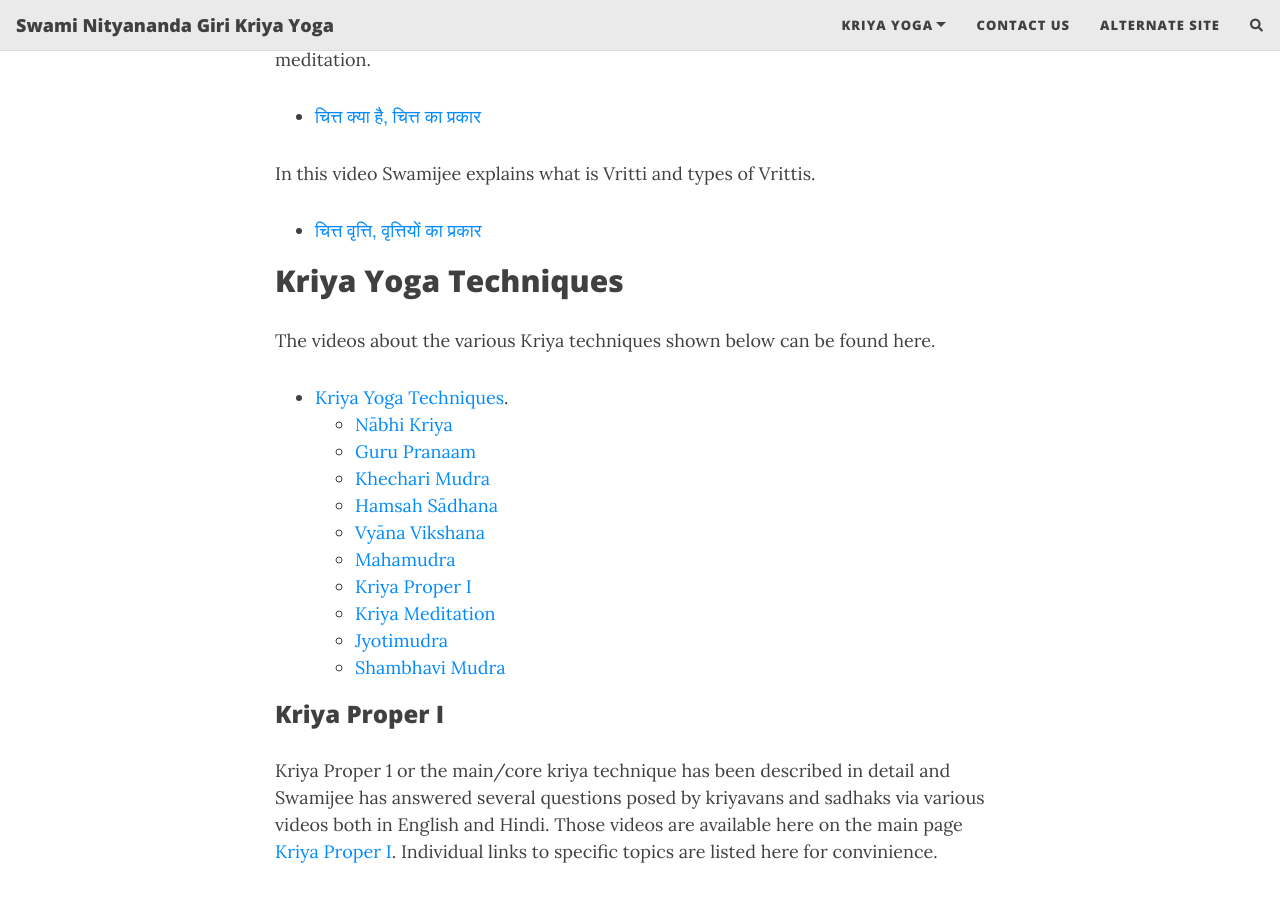
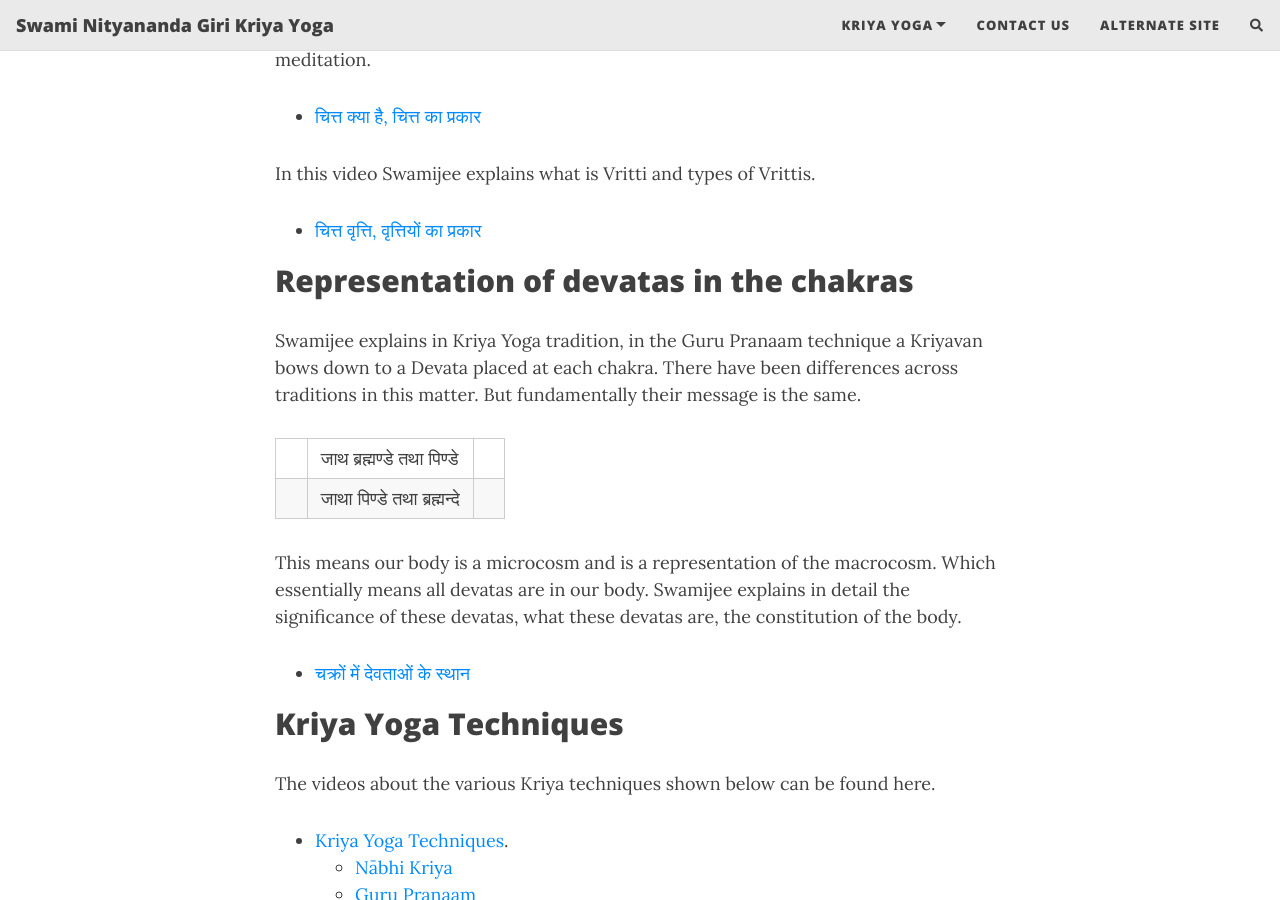
Before and after one commit to swngky/swngky.github.io, a Jekyll site: the page built from docs/videos.md, in a window 1280 px wide and 900 px high, scrolled down 1396 px. Built offline with Jekyll 4.4.1, drawn with Linux system fonts in a browser that asks for light colours; nearby versions of some CDN libraries; comment, search, counter and statistics services are not loaded.

Commit message:
Add video - representation of devatas in the chakras

```diff
--- a/docs/videos.md
+++ b/docs/videos.md
@@ -39,6 +39,18 @@ In this video Swamijee explains what is Vritti and types of Vrittis.
 
 * [चित्त वृत्ति, वृत्तियों का प्रकार](https://www.youtube.com/watch?v=8QZ4VLWEggY){:target="_blank" rel="noopener"}
 
+## Representation of devatas in the chakras
+
+Swamijee explains in Kriya Yoga tradition, in the Guru Pranaam technique a Kriyavan bows down to a Devata placed at each chakra. There have been differences across traditions in this matter. But fundamentally their message is the same.
+
+|| जाथ ब्रह्मण्डे तथा पिण्डे ||
+|| जाथा पिण्डे तथा ब्रह्मन्दे ||
+
+This means our body is a microcosm and is a representation of the macrocosm. Which essentially means all devatas are in our body. Swamijee explains in detail the significance of these devatas, what these devatas are, the constitution of the body.
+
+* [चक्रों में देवताओं के स्थान](https://www.youtube.com/watch?v=Vf78ehAMWQY){:target="_blank" rel="noopener"}
+
+
 ## Kriya Yoga Techniques
 
 The videos about the various Kriya techniques shown below can be found here.
```
